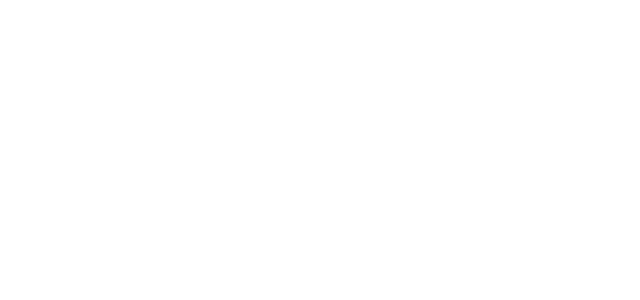
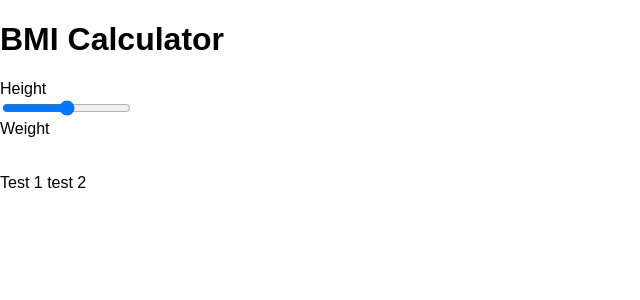
Before and after one commit to thoriqnf/BMI-Calculator-react, a React (Create React App) app in the folder web/: page / in a window 1280 px wide. Shown: the top 300 px of the page, without its empty margins (0-640 px from the left). Built offline with nearby package versions, Linux system fonts and the light colour scheme.

Commit message:
init components files

```diff
--- a/web/src/App.css
+++ b/web/src/App.css
@@ -1,28 +1,2 @@
 .App {
-  text-align: center;
 }
-
-.App-logo {
-  animation: App-logo-spin infinite 20s linear;
-  height: 80px;
-}
-
-.App-header {
-  background-color: #222;
-  height: 150px;
-  padding: 20px;
-  color: white;
-}
-
-.App-title {
-  font-size: 1.5em;
-}
-
-.App-intro {
-  font-size: large;
-}
-
-@keyframes App-logo-spin {
-  from { transform: rotate(0deg); }
-  to { transform: rotate(360deg); }
-}
--- a/web/src/App.js
+++ b/web/src/App.js
@@ -1,9 +1,37 @@
 import React, { Component } from "react";
 import "./App.css";
+import Range from "./Components/Range";
+import Output from "./Components/Output";
 
 class App extends Component {
+  constructor(props) {
+    super(props);
+    this.state = {
+      height: 170,
+      weight: 65,
+      bmi: 22.49,
+      bmiClass: "Normal"
+    };
+  }
+
   render() {
-    return <div className="App" />;
+    return (
+      <div className="App">
+        <h1>BMI Calculator</h1>
+        <form>
+          <div>
+            <label>Height</label>
+            <Range />
+          </div>
+          <div>
+            <label>Weight</label>
+          </div>
+        </form>
+        <br />
+        <br />
+        <Output />
+      </div>
+    );
   }
 }
 
--- /dev/null
+++ b/web/src/Components/Output.js
@@ -0,0 +1,9 @@
+import React, { Component } from "react";
+
+class Output extends Component {
+  render() {
+    return <div className="App">Test 1 test 2</div>;
+  }
+}
+
+export default Output;
--- /dev/null
+++ b/web/src/Components/Range.js
@@ -0,0 +1,13 @@
+import React, { Component } from "react";
+
+class Range extends Component {
+  render() {
+    return (
+      <div className="range">
+        <input type="range" />
+      </div>
+    );
+  }
+}
+
+export default Range;
```
